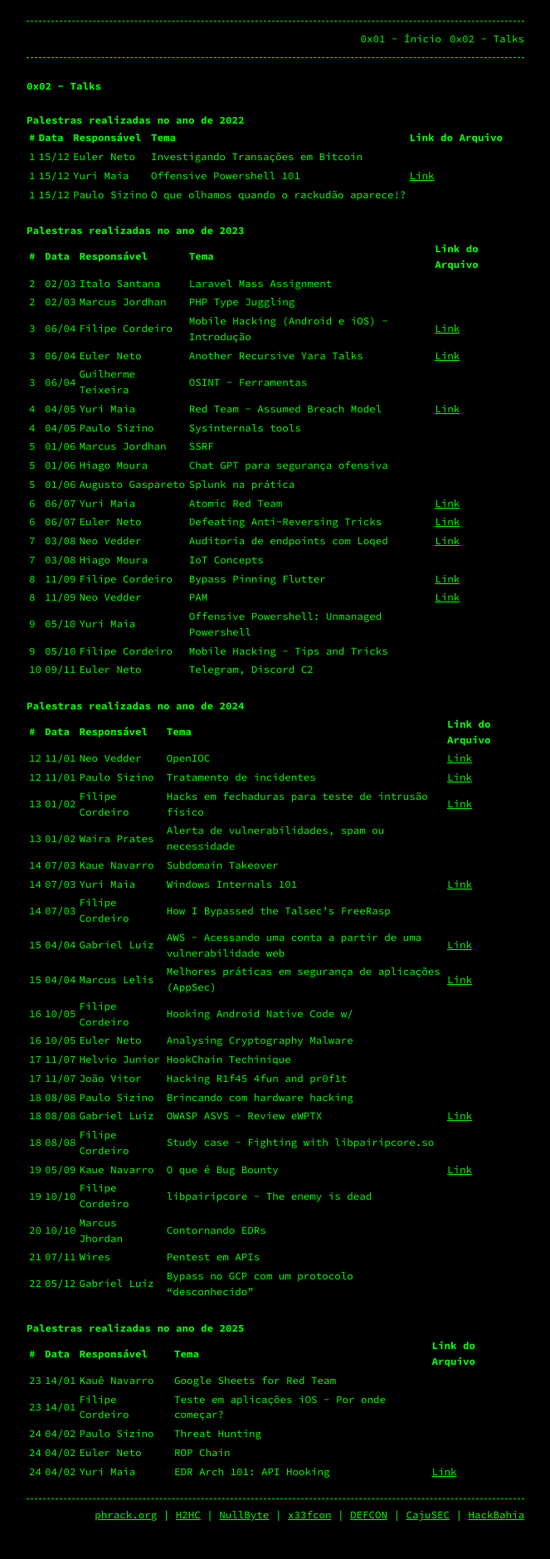
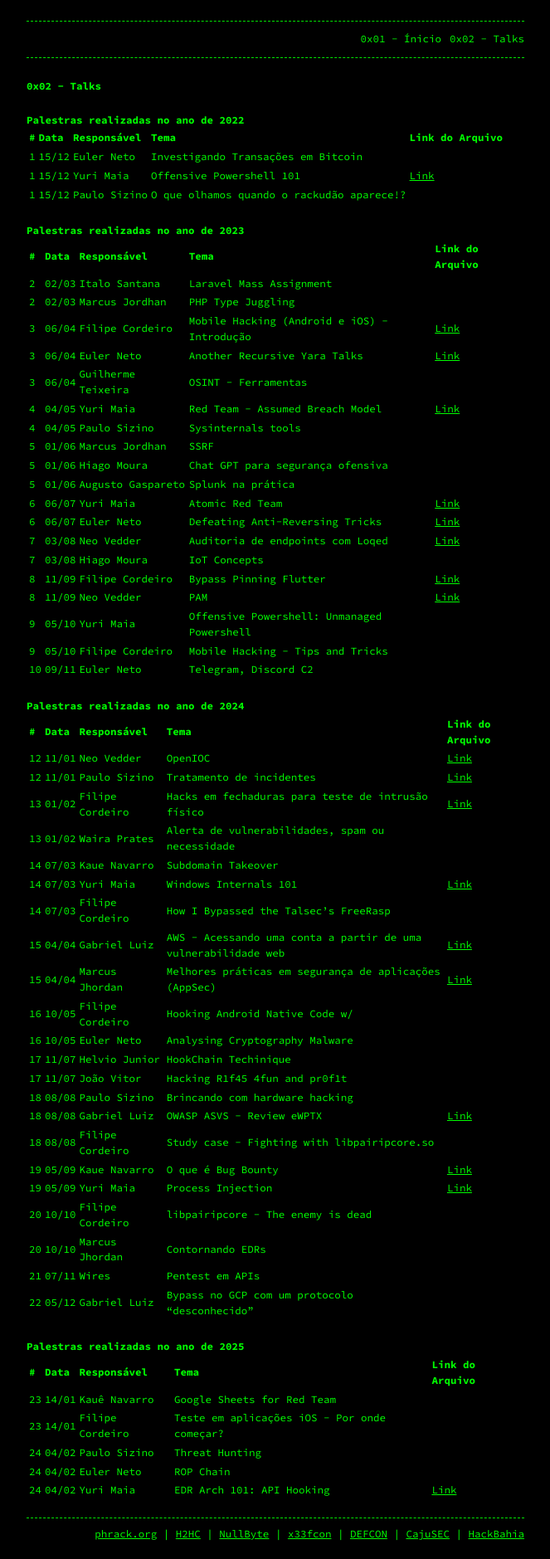
Before and after one commit to AFKConference/afkconference.github.io, a Jekyll site: the page built from talks.md, in a window 1280 px wide. Shown: the whole page at 83% size, without its empty margins (308-971 px from the left). Built offline with Jekyll 4.4.1, drawn with Linux system fonts in a browser that asks for light colours; our own code applies the rules of GitHub Pages for plain Markdown files; before the commit the page ends 1856 px from its top, so only the background shows below that.

Commit message:
Update talks.md

```diff
--- a/talks.md
+++ b/talks.md
@@ -45,7 +45,7 @@
 | 14  | 07/03  | Yuri Maia          | Windows Internals 101                              | [Link](assets/AFK.conf_WindowsInternals101 - g0ttfrid.pdf) |
 | 14  | 07/03  | Filipe Cordeiro    | How I Bypassed the Talsec's FreeRasp               |                               |
 | 15  | 04/04  | Gabriel Luiz       | AWS - Acessando uma conta a partir de uma vulnerabilidade web | [Link](assets/AWS-afk.conf.pdf)                  |
-| 15  | 04/04  | Marcus Lelis       | Melhores práticas em segurança de aplicações (AppSec) | [Link](assets/AppSec - AFKCONF.pptx.pdf)          |
+| 15  | 04/04  | Marcus Jhordan     | Melhores práticas em segurança de aplicações (AppSec) | [Link](assets/AppSec - AFKCONF.pptx.pdf)          |
 | 16  | 10/05  | Filipe Cordeiro    | Hooking Android Native Code w/                     |                                                         |
 | 16  | 10/05  | Euler Neto         | Analysing Cryptography Malware                     |                                                         |
 | 17  | 11/07  | Helvio Junior      | HookChain Techinique                               |                                                         |
@@ -54,15 +54,16 @@
 | 18  | 08/08  | Gabriel Luiz       | OWASP ASVS - Review eWPTX                          | [Link](assets/Project (1).pdf)                          |
 | 18  | 08/08  | Filipe Cordeiro    | Study case - Fighting with libpairipcore.so        |                                                         |
 | 19  | 05/09  | Kaue Navarro       | O que é Bug Bounty                                 | [Link](assets/O QUE BUGBOUNTY.pdf)                      |
-| 19  | 10/10  | Filipe Cordeiro          | libpairipcore - The enemy is dead               |            |
-| 20  | 10/10  | Marcus Jhordan       | Contornando EDRs                                 |                      |
-| 21  | 07/11  | Wires         | Pentest em APIs               |             |
+| 19  | 05/09  | Yuri Maia          | Process Injection             | [Link](assets/AFK.conf_ProcessInjection.pdf)            |
+| 20  | 10/10  | Filipe Cordeiro    | libpairipcore - The enemy is dead               |            |
+| 20  | 10/10  | Marcus Jhordan     | Contornando EDRs                                 |                      |
+| 21  | 07/11  | Wires              | Pentest em APIs               |             |
 | 22  | 05/12  | Gabriel Luiz       | Bypass no GCP com um protocolo "desconhecido"                                 |                      |
 
 ## Palestras realizadas no ano de 2025
 
 | #   | Data   | Responsável        | Tema                                               | Link do Arquivo                                         |
-|-----|--------|-------------------|----------------------------------------------------|---------------------------------------------------------|
+|-----|--------|--------------------|----------------------------------------------------|---------------------------------------------------------|
 | 23  | 14/01  | Kauê Navarro         | Google Sheets for Red Team                      |           |
 | 23  | 14/01  | Filipe Cordeiro      | Teste em aplicações iOS - Por onde começar?     |             |
 | 24  | 04/02  | Paulo Sizino         | Threat Hunting                                  |              |
```
